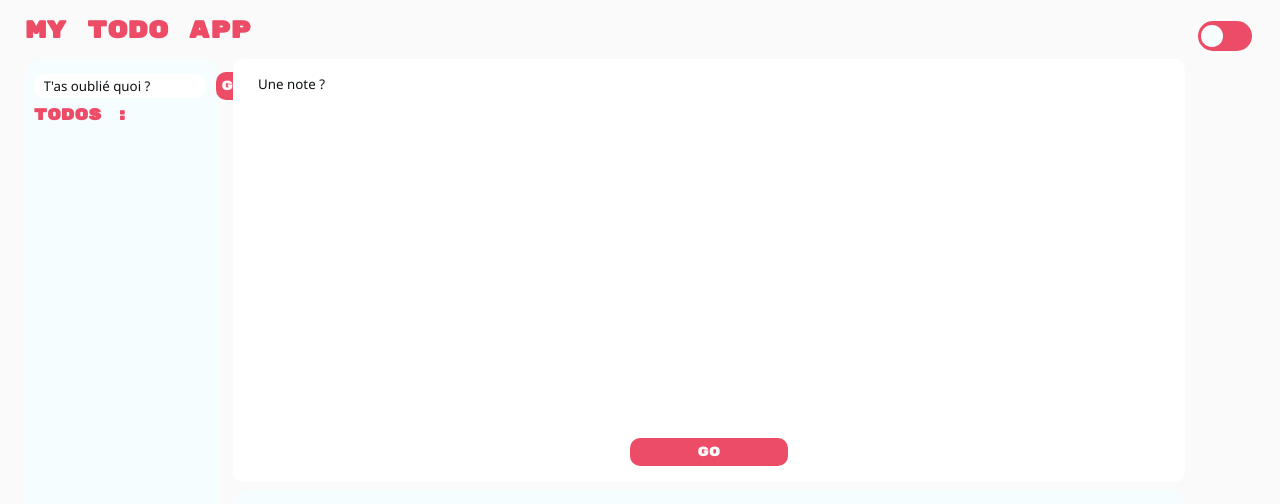
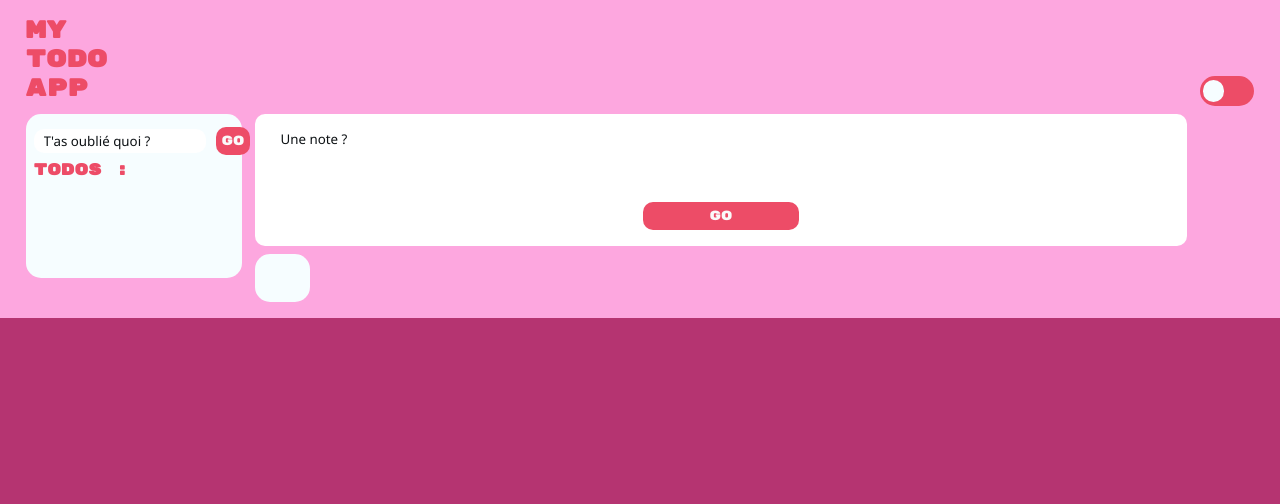
Before and after one commit to Junior-dev-Track/16-react-todolist-cyril-fl, a React (Vite) app: page / in a window 1280 px wide. Shown: the top 504 px of the page. Built offline with nearby package versions, Linux system fonts and the light colour scheme.

Commit message:
* pb de hauteur inconnue

```diff
--- a/src/style/00-Global/_reset.scss
+++ b/src/style/00-Global/_reset.scss
@@ -11,25 +11,24 @@
 body {
   height: 100vh;
   width: 100vw;
-  overflow-x: hidden;
-  overflow-y: scroll;
-  scrollbar-width: none;
-  scrollbar-color: transparent transparent;
+  overflow: hidden;
+  //overflow-y: scroll;
+  //scrollbar-width: none;
+  //scrollbar-color: transparent transparent;
 }
 
 #root {
   height: 100vh;
-  width: 100vw;
-  //background-color: #B53471;
+  //width: 100vw;
+  background-color: #B53471;
 }
 
 .App {
-  height: 100%;
-  width: 100%;
   display: grid;
   grid-template-columns: repeat(18, 1fr);
-  grid-template-rows: repeat(18, 1fr);
+  //grid-template-rows: repeat(18, 1fr);
   background-color: $backgroundColor;
+  background-color: #FDA7DF;
   color: $textColor;
   padding: 2vh 2vw;
   gap :  1vh 1vw;
--- a/src/style/02-Font/_fontStyle.scss
+++ b/src/style/02-Font/_fontStyle.scss
@@ -6,6 +6,7 @@
   font-size: 1.5rem;
   color : $primary;
   margin-bottom: 3px;
+
 }
 
 .tilte2 {
--- a/src/style/03-Assets/_block.scss
+++ b/src/style/03-Assets/_block.scss
@@ -8,14 +8,14 @@
 .blockList {
   @include block;
   grid-column: 1/ span 3;
-  grid-row: 2 / span 17;
+  grid-row: 2 / span 14;
 }
 
 
 //Notes
 .notesCarouselOut {
   @include block;
-  grid-column: 4 / span 14;
+  grid-column: 4 / span 1;
   grid-row: 12 / span 7;
 }
 
--- a/src/style/03-Assets/_logo.scss
+++ b/src/style/03-Assets/_logo.scss
@@ -1,7 +1,7 @@
 @import "../01-Color/colors";
 
 .logo {
-  grid-column: 1 / span 4;
-  grid-row: 1  ;
+  //grid-column: 1 / span 5;
+  //grid-row: 1  ;
   //background-color: #FAFAFA;
 }
--- a/src/style/app.css
+++ b/src/style/app.css
@@ -76,24 +76,19 @@
 body {
   height: 100vh;
   width: 100vw;
-  overflow-x: hidden;
-  overflow-y: scroll;
-  scrollbar-width: none;
-  scrollbar-color: transparent transparent;
+  overflow: hidden;
 }
 
 #root {
   height: 100vh;
-  width: 100vw;
+  background-color: #B53471;
 }
 
 .App {
-  height: 100%;
-  width: 100%;
   display: grid;
   grid-template-columns: repeat(18, 1fr);
-  grid-template-rows: repeat(18, 1fr);
   background-color: var(--white);
+  background-color: #FDA7DF;
   color: var(--black);
   padding: 2vh 2vw;
   gap: 1vh 1vw;
@@ -592,11 +587,6 @@ button:active {
   }
 }
 /* Path: src/style/01-Color/colorTheme.css */
-.logo {
-  grid-column: 1/span 4;
-  grid-row: 1;
-}
-
 * {
   transition: all 0.2s ease;
 }
@@ -702,14 +692,14 @@ button:active {
   padding: 1vw 1vh;
   border-radius: 15px;
   grid-column: 1/span 3;
-  grid-row: 2/span 17;
+  grid-row: 2/span 14;
 }
 
 .notesCarouselOut {
   background-color: var(--secondary);
   padding: 1vw 1vh;
   border-radius: 15px;
-  grid-column: 4/span 14;
+  grid-column: 4/span 1;
   grid-row: 12/span 7;
 }
 
--- a/src/style/app.scss
+++ b/src/style/app.scss
@@ -14,6 +14,3 @@
 @import "03-Assets/list";
 @import "03-Assets/champText";
 @import "03-Assets/block";
-
-//
-//@import "./App/style";*/
```
Also changed, not shown: 1 other file (tests, documents, lock files or other folders).
